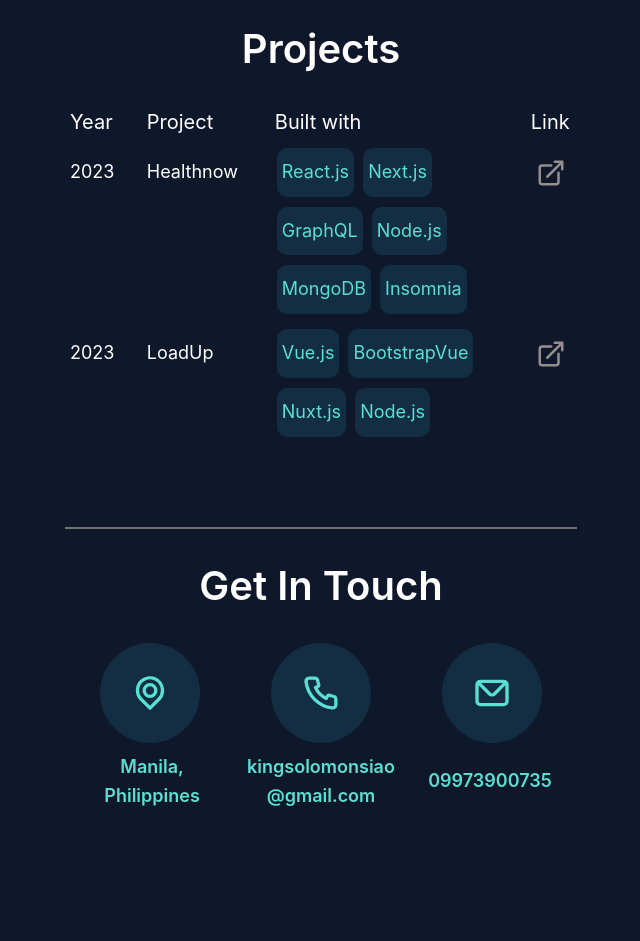
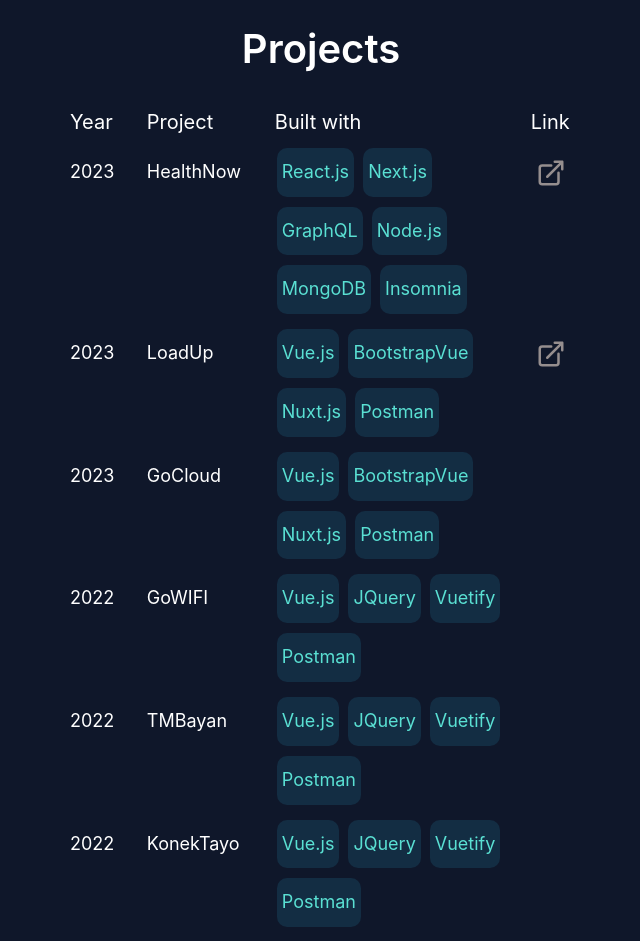
Before and after one commit to kingsiao/portfolio_v2, a Vue app: page / in a window 1280 px wide. Shown: the part 680-1621 px from the top of the page, without its empty margins (639-1279 px from the left). Before the commit the page ends 1584 px from the top, so only its background shows below. Built offline with nearby package versions, Linux system fonts and the light colour scheme.

Commit message:
Added data in about section

```diff
--- a/src/components/about.vue
+++ b/src/components/about.vue
@@ -36,52 +36,27 @@
         <span>Built with</span>
         <span>Link</span>
       </div>
-      <div class="project-table-data">
+
+      <div class="project-table-data" v-for="experience in experiences" :key="experience.project">
         <div>
-          <p>2023</p>
+          <p>{{ experience.year }}</p>
         </div>
 
         <div>
-          <p>Healthnow</p>
+          <p>{{ experience.project }}</p>
         </div>
 
         <div>
-          <p>React.js</p>
-          <p>Next.js</p>
-          <p>GraphQL</p>
-          <p>Node.js</p>
-          <p>MongoDB</p>
-          <p>Insomnia</p>
+          <p v-for="(techItem, index) in experience.tech" :key="index">{{ techItem }}</p>
         </div>
 
-        <div>
-          <a href="#">
+        <div v-if="experience.link">
+          <a target="_blank" :href="experience.link">
             <LinkIcon class="icon" />
           </a>
         </div>
-      </div>
 
-      <div class="project-table-data">
-        <div>
-          <p>2023</p>
-        </div>
-
-        <div>
-          <p>LoadUp</p>
-        </div>
-
-        <div>
-          <p>Vue.js</p>
-          <p>BootstrapVue</p>
-          <p>Nuxt.js</p>
-          <p>Node.js</p>
-        </div>
-
-        <div>
-          <a href="#">
-            <LinkIcon class="icon" />
-          </a>
-        </div>
+        <div v-else></div>
       </div>
     </div>
 
@@ -117,11 +92,76 @@
   </div>
 </template>
 
-<script setup>
+<script>
 import LinkIcon from '../assets/icons/external-link-alt.vue'
 import LocationIcon from '../assets/icons/map-marker-alt.vue'
 import PhoneIcon from '../assets/icons/phone.vue'
 import EnvelopeIcon from '../assets/icons/envelope.vue'
+
+export default {
+  components: {
+    LinkIcon,
+    LocationIcon,
+    PhoneIcon,
+    EnvelopeIcon
+  },
+  data() {
+    return {
+      experiences: [
+        {
+          year: '2023',
+          project: 'HealthNow',
+          tech: ['React.js', 'Next.js', 'GraphQL', 'Node.js', 'MongoDB', 'Insomnia'],
+          link: 'https://www.healthnow.ph/'
+        },
+        {
+          year: '2023',
+          project: 'LoadUp',
+          tech: ['Vue.js', 'BootstrapVue', 'Nuxt.js', 'Postman'],
+          link: 'https://loadup.com.ph/home'
+        },
+        {
+          year: '2023',
+          project: 'GoCloud',
+          tech: ['Vue.js', 'BootstrapVue', 'Nuxt.js', 'Postman']
+        },
+        {
+          year: '2022',
+          project: 'GoWIFI',
+          tech: ['Vue.js', 'JQuery', 'Vuetify', 'Postman']
+        },
+        {
+          year: '2022',
+          project: 'TMBayan',
+          tech: ['Vue.js', 'JQuery', 'Vuetify', 'Postman']
+        },
+        {
+          year: '2022',
+          project: 'KonekTayo',
+          tech: ['Vue.js', 'JQuery', 'Vuetify', 'Postman']
+        },
+        {
+          year: '2022',
+          project: 'LCC',
+          tech: ['Vue.js', 'Nuxt.js', 'Vuetify', 'Vessell CMS'],
+          link: 'https://www.shoplcc.com.ph/'
+        },
+        {
+          year: '2021',
+          project: 'Vessell',
+          tech: ['Vue.js', 'Nuxt.js', 'Vuetify', 'Postman'],
+          link: 'https://www.vessell.ph/'
+        },
+        {
+          year: '2021',
+          project: 'Rex E-Store',
+          tech: ['Vue.js', 'Nuxt.js', 'Vuetify', 'Postman'],
+          link: 'https://estore.rex.com.ph/'
+        }
+      ]
+    }
+  }
+}
 </script>
 
 <style scoped lang="scss">
@@ -129,12 +169,10 @@
   color: #5ae0d3;
 }
 .about-container {
-  // border: 1px solid aqua;
   width: 50vw;
   padding: 5%;
   margin-bottom: 30px;
   &__item {
-    // border: 1px solid aqua;
     p {
       margin: 20px 0;
       color: #fff;
--- a/src/components/description.vue
+++ b/src/components/description.vue
@@ -4,10 +4,14 @@
       <p class="name-text">King Solomon Siao</p>
       <p class="job-text">Software Engineer at <span class="company-text">Yondu Inc.</span></p>
       <div>
-        <a href="#"><FacebookIcon class="icon" /></a>
-        <a href="#"><GithubIcon class="icon" /></a>
-        <a href="#"><LinkedInIcon class="icon" /></a>
-        <a href="#"><InstagramIcon class="icon" /></a>
+        <a href="https://www.facebook.com/profile.php?id=100008348959213"
+          ><FacebookIcon class="icon"
+        /></a>
+        <a href="https://github.com/kingsiao"><GithubIcon class="icon" /></a>
+        <a href="https://www.linkedin.com/in/king-solomon-siao-678370176/"
+          ><LinkedInIcon class="icon"
+        /></a>
+        <a href="https://www.instagram.com/kingsiao/"><InstagramIcon class="icon" /></a>
       </div>
     </div>
   </div>
@@ -22,7 +26,6 @@
 
 <style scoped lang="scss">
 .desc-container {
-  // border: 1px solid aqua;
   width: 50vw;
   display: flex;
   align-items: center;
@@ -75,15 +78,4 @@
     }
   }
 }
-
-// @media (min-width: 401px) and (max-width: 870px) {
-//   .desc-container {
-//     width: 100vw !important;
-//     display: flex;
-//     flex-direction: row !important;
-//     &__item {
-//       position: absolute;
-//     }
-//   }
-// }
 </style>
```
